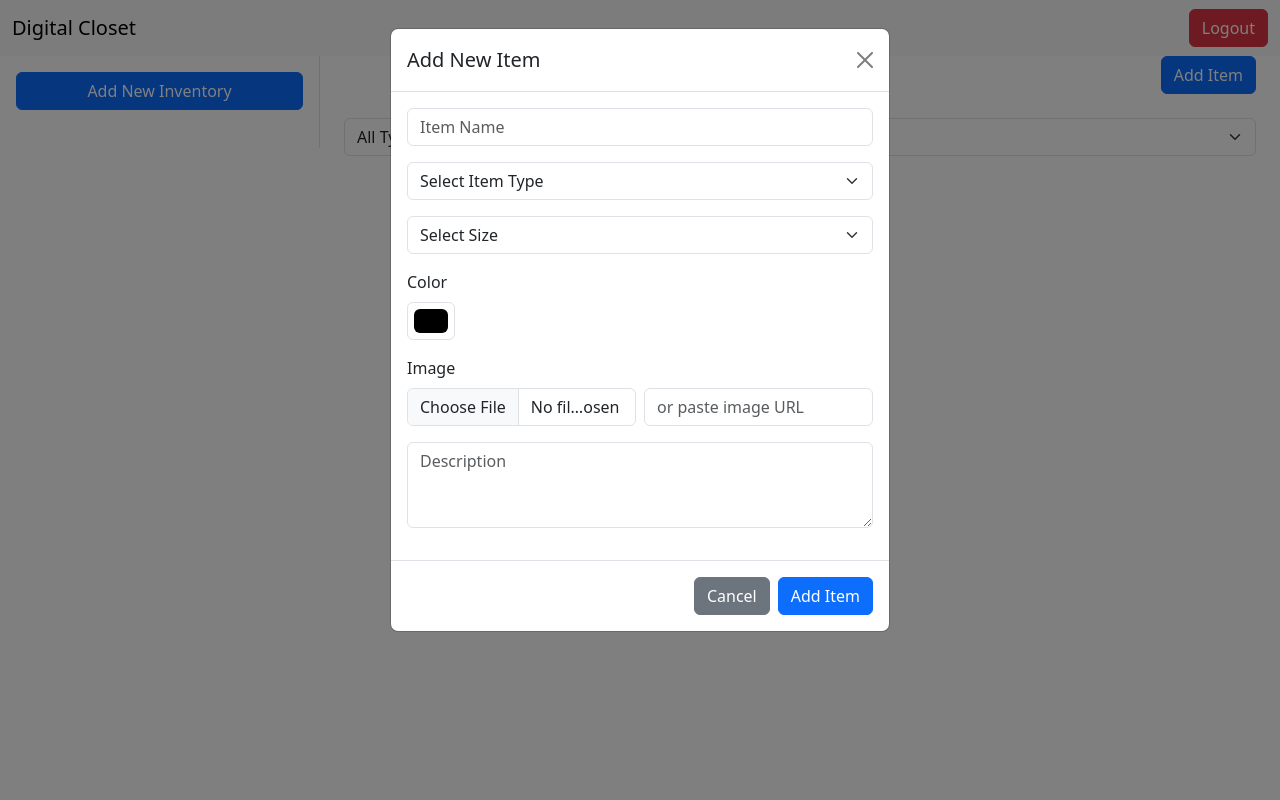
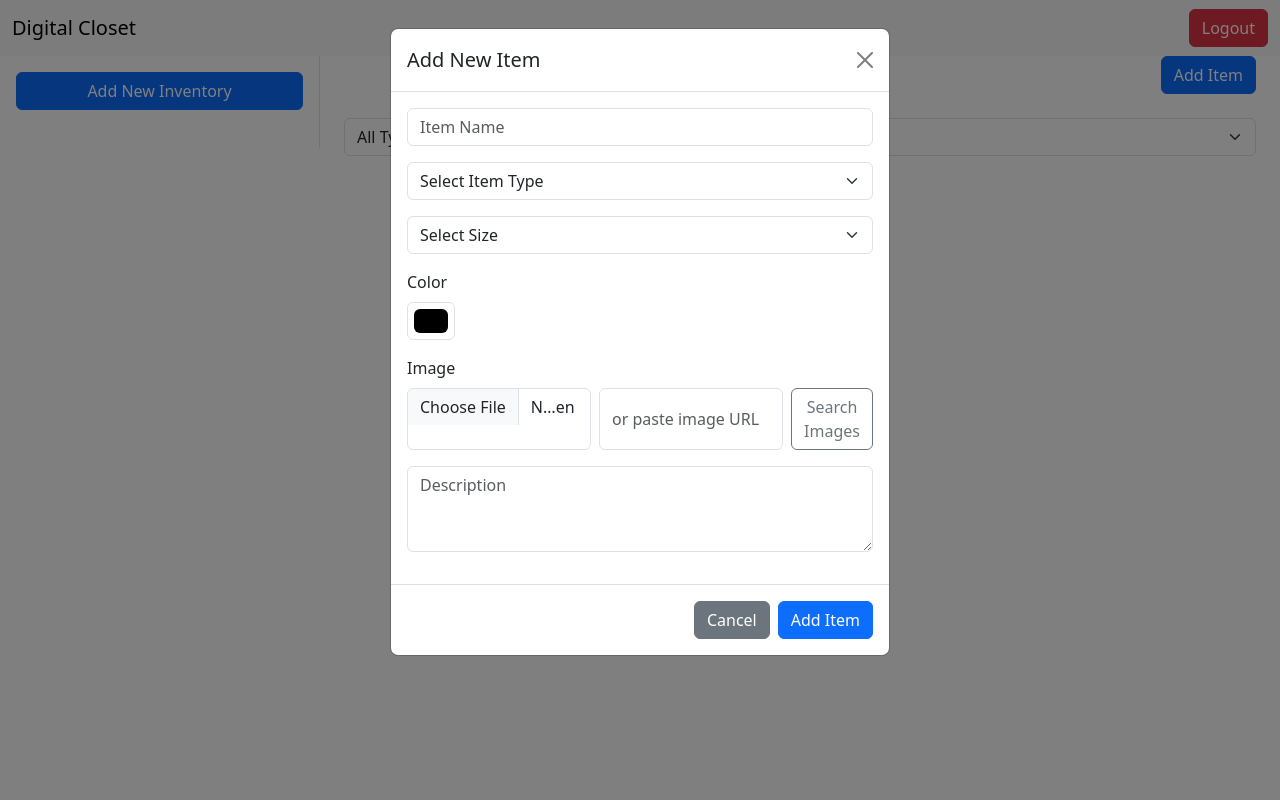
Before and after one commit to FredDan05/Final-Project, a Flask app: page /inventory/1 in a window 1280 px wide, after a click on "Add Item". Run offline with Flask 3, Linux system fonts and the light colour scheme; the visitor is signed in with stand-in values (Sample User, id 1); data that the repository does not hold is empty; some libraries are stand-ins or nearby versions.

Commit message:
Added product image search feature with web scraping

```diff
--- a/app.py
+++ b/app.py
@@ -1,10 +1,12 @@
 import os
-from flask import Flask, flash, redirect, render_template, request, session
+from flask import Flask, flash, redirect, render_template, request, session, jsonify
 from werkzeug.security import check_password_hash, generate_password_hash
 from werkzeug.utils import secure_filename
 import psycopg2
 from psycopg2.extras import DictCursor
 from functools import wraps
+from bs4 import BeautifulSoup
+import requests
 
 # Configure application
 app = Flask(__name__)
@@ -307,5 +309,41 @@ def delete_item(inventory_id, item_id):
 
     return redirect(f"/inventory/{inventory_id}")
 
+
+@app.route("/search_product_images", methods=["POST"])
+@login_required
+def search_product_images():
+    data = request.get_json()
+    website_url = data.get("website_url")
+
+    try:
+        # Fetch the webpage
+        headers = {'User-Agent': 'Mozilla/5.0 (Windows NT 10.0; Win64; x64) AppleWebKit/537.36'}
+        response = requests.get(website_url, headers=headers)
+        soup = BeautifulSoup(response.text, 'html.parser')
+
+        # Find all image elements
+        images = []
+        for img in soup.find_all('img'):
+            src = img.get('src')
+            if src:
+                # Convert relative URLs to absolute
+                if not src.startswith(('http://', 'https://')):
+                    src = requests.compat.urljoin(website_url, src)
+                # Filter out small icons and logos
+                if src.endswith(('.jpg', '.jpeg', '.png', '.webp')):
+                    images.append(src)
+
+        return jsonify({
+            'success': True,
+            'images': images[:12]  # Limit to first 12 images
+        })
+    except Exception as e:
+        return jsonify({
+            'success': False,
+            'error': str(e)
+        }), 400
+
+
 if __name__ == "__main__":
     app.run(debug=True)
--- a/templates/inventory/view.html
+++ b/templates/inventory/view.html
@@ -113,6 +113,9 @@
                                 <div class="d-flex gap-2">
                                     <input type="file" class="form-control" name="image" accept="image/*" capture="environment">
                                     <input type="url" class="form-control" name="image_url" value="{{ item.image_url }}" placeholder="or paste image URL">
+                                    <button type="button" class="btn btn-outline-secondary" data-bs-toggle="modal" data-bs-target="#imageSearchModal">
+                                        Search Images
+                                    </button>
                                 </div>
                             </div>
                             <div class="mb-3">
@@ -178,6 +181,9 @@
                         <div class="d-flex gap-2">
                             <input type="file" class="form-control" name="image" accept="image/*" capture="environment">
                             <input type="url" class="form-control" name="image_url" placeholder="or paste image URL">
+                            <button type="button" class="btn btn-outline-secondary" data-bs-toggle="modal" data-bs-target="#imageSearchModal">
+                                Search Images
+                            </button>
                         </div>
                     </div>
                     <div class="mb-3">
@@ -189,6 +195,31 @@
                     <button type="submit" class="btn btn-primary">Add Item</button>
                 </div>
             </form>
+        </div>
+    </div>
+</div>
+
+<!-- Product Image Search Modal -->
+<div class="modal fade" id="imageSearchModal" tabindex="-1">
+    <div class="modal-dialog modal-lg">
+        <div class="modal-content">
+            <div class="modal-header">
+                <h5 class="modal-title">Search Product Images</h5>
+                <button type="button" class="btn-close" data-bs-dismiss="modal"></button>
+            </div>
+            <div class="modal-body">
+                <div class="mb-3">
+                    <input type="text" class="form-control" id="productName" placeholder="Product Name (e.g., Uniqlo Airism T-Shirt)">
+                </div>
+                <div class="mb-3">
+                    <input type="url" class="form-control" id="websiteUrl" placeholder="Product Website URL">
+                </div>
+                <button class="btn btn-primary" onclick="searchImages()">Search Images</button>
+
+                <div id="imageResults" class="row row-cols-2 row-cols-md-4 g-4 mt-3">
+                    <!-- Images will be populated here -->
+                </div>
+            </div>
         </div>
     </div>
 </div>
@@ -221,5 +252,50 @@ document.querySelectorAll('.itemType').forEach(select => {
         updateSubtypes(select);
     }
 });
+
+async function searchImages() {
+    const productName = document.getElementById('productName').value;
+    const websiteUrl = document.getElementById('websiteUrl').value;
+    const resultsContainer = document.getElementById('imageResults');
+
+    resultsContainer.innerHTML = '<div class="col-12 text-center">Searching...</div>';
+
+    try {
+        const response = await fetch('/search_product_images', {
+            method: 'POST',
+            headers: {
+                'Content-Type': 'application/json',
+            },
+            body: JSON.stringify({
+                product_name: productName,
+                website_url: websiteUrl
+            })
+        });
+
+        const data = await response.json();
+
+        resultsContainer.innerHTML = data.images.map(imageUrl => `
+            <div class="col">
+                <div class="card h-100">
+                    <img src="${imageUrl}" class="card-img-top" alt="Product image">
+                    <div class="card-body">
+                        <button class="btn btn-sm btn-primary w-100" onclick="selectImage('${imageUrl}')" data-bs-dismiss="modal">
+                            Select Image
+                        </button>
+                    </div>
+                </div>
+            </div>
+        `).join('');
+    } catch (error) {
+        resultsContainer.innerHTML = '<div class="col-12 text-center text-danger">Error fetching images</div>';
+    }
+}
+
+function selectImage(imageUrl) {
+    // Find the active modal (either new item or edit item)
+    const activeModal = document.querySelector('.modal.show');
+    const imageUrlInput = activeModal.querySelector('input[name="image_url"]');
+    imageUrlInput.value = imageUrl;
+}
 </script>
 {% endblock %}
```
